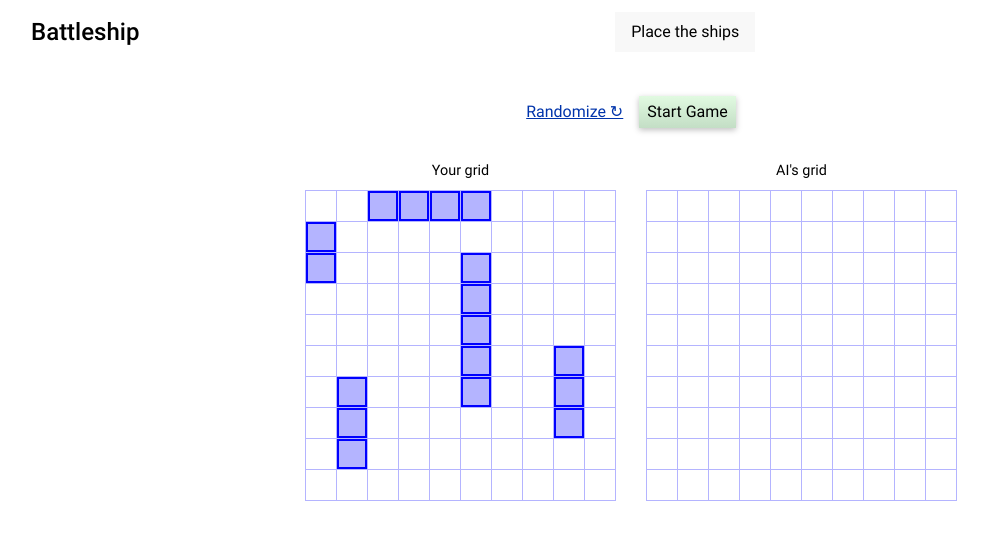
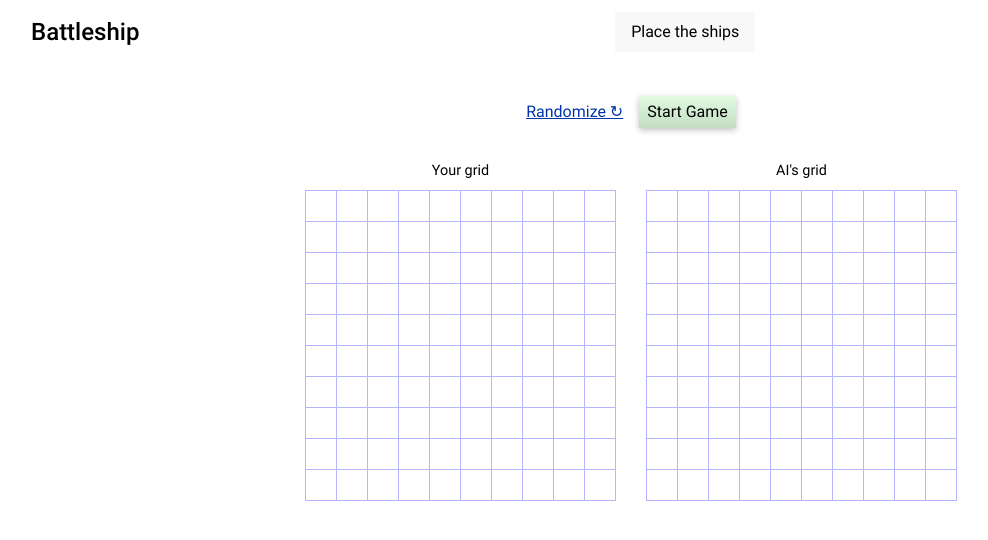
Before and after one commit to yppelu/odin-battleship, a React (Vite) app: page / in a window 1280 px wide. Shown: the top 540 px of the page, without its empty margins (9-997 px from the left). Built offline with nearby package versions, Linux system fonts and the light colour scheme.

Commit message:
Separate Ai move-making logic

```diff
--- a/src/App.jsx
+++ b/src/App.jsx
@@ -1,19 +1,16 @@
 import { useEffect, useState } from 'react';
 
 import Gameboard from './classes/Gameboard.js';
+import Ai from './classes/Ai.js';
 
 import Header from './components/Header/Header.jsx';
 import Main from './components/Main/Main.jsx';
 import GridControlsBlock from './components/GridControlsBlock/GridControlsBlock.jsx';
 
-const initialPlayersBoard = new Gameboard();
-initialPlayersBoard.placeRandomShips();
-const initialAiBoard = new Gameboard();
-initialAiBoard.placeRandomShips();
-
 function App() {
-  const [playersBoard, setPlayersBoard] = useState(initialPlayersBoard);
-  const [aiBoard, setAiBoard] = useState(initialAiBoard);
+  const [playersBoard, setPlayersBoard] = useState(new Gameboard());
+  const [aiBoard, setAiBoard] = useState(new Gameboard());
+  const [aiPlayer, setAiPlayer] = useState(new Ai());
   const [isGameOn, setIsGameOn] = useState(false);
   const [isPlayersTurn, setIsPlayersTurn] = useState(true);
   const [winner, setWinner] = useState('');
@@ -28,8 +25,7 @@ function App() {
       }
       if (moveResult === 2) {
         setAiBoard(newAiBoard);
-        setWinner('player');
-        setIsGameOn(false);
+        handleEndGame('player');
       }
     }
   }
@@ -46,59 +42,58 @@ function App() {
     setAiBoard(newAiBoard);
   }
 
-  function areBoardsNew() {
+  function areBoardsFresh() {
     const ai = aiBoard.getBoard();
     const player = playersBoard.getBoard();
+    let areShipsThere = false;
 
     for (let i = 0; i < ai.length; i++) {
       for (let j = 0; j < ai[i].length; j++) {
         if (ai[i][j] === 1 || ai[i][j] === 2 || player[i][j] === 1 || player[i][j] === 2) {
           return false;
         }
+        if (typeof ai[i][j] === 'object' && typeof player[i][j] === 'object') {
+          areShipsThere = true;
+        }
       }
     }
 
-    return true;
+    return (areShipsThere) ? true : false;
   }
 
   function handleStartGame() {
-    if (!areBoardsNew()) {
+    if (!areBoardsFresh()) {
       setNewRandomShips();
+    } else {
+      setWinner('');
     }
-    setWinner('');
+
+    setAiPlayer(new Ai());
     setIsPlayersTurn([true, false][Math.floor(Math.random() * 2)]);
     setIsGameOn(true);
   }
 
-  function handleEndGame() {
+  function handleEndGame(winner) {
+    if (winner) setWinner(winner);
     setIsGameOn(false);
   }
 
   useEffect(() => {
     if (!isPlayersTurn && isGameOn) {
-      const { sizeX, sizeY } = Gameboard.getBoardSize();
       const newPlayersBoard = Gameboard.cloneBoard(playersBoard);
+      const newAiPlayer = Ai.clone(aiPlayer);
 
-      let moveResult = 0;
-      while (moveResult === 0) {
-        const y = Math.floor(Math.random() * sizeX);
-        const x = Math.floor(Math.random() * sizeY);
-        moveResult = newPlayersBoard.receiveAttack(x, y);
-      }
+      const moveResult = newAiPlayer.makeMove(newPlayersBoard);
+
       setTimeout(() => {
-        if (moveResult === 1) {
-          setPlayersBoard(newPlayersBoard);
-          setIsPlayersTurn(true);
-        }
-        if (moveResult === 2) {
-          setPlayersBoard(newPlayersBoard);
-          setWinner('ai');
-          setIsGameOn(false);
-        }
+        setAiPlayer(newAiPlayer);
+        setPlayersBoard(newPlayersBoard);
+        if (moveResult === 1) setIsPlayersTurn(true);
+        if (moveResult === 2) handleEndGame('ai');
       }, 500);
 
     }
-  }, [isPlayersTurn, isGameOn, playersBoard]);
+  }, [isPlayersTurn, isGameOn, aiPlayer, playersBoard]);
 
   return (
     <>
--- /dev/null
+++ b/src/classes/Ai.js
@@ -0,0 +1,33 @@
+import Gameboard from './Gameboard';
+
+export default class Ai {
+  static clone(ai) {
+    const newAi = new Ai();
+    for (let i = 0; i < ai.length; i++) {
+      for (let j = 0; j < ai[i].length; j++) {
+        newAi._board[i][j] = ai[i][j];
+      }
+    }
+    return newAi;
+  }
+
+  constructor() {
+    this._board = Gameboard.getBoard();
+  }
+
+  makeMove(opponentsBoard) {
+    const { sizeX, sizeY } = Gameboard.getBoardSize();
+
+    let x, y;
+
+    let moveResult = 0;
+    while (moveResult === 0) {
+      y = Math.floor(Math.random() * sizeX);
+      x = Math.floor(Math.random() * sizeY);
+      moveResult = opponentsBoard.receiveAttack(x, y);
+    }
+
+    this._board[y][x] = opponentsBoard.getBoard()[y][x];
+    return moveResult;
+  }
+}
--- a/src/classes/Player.js
+++ /dev/null
@@ -1,5 +0,0 @@
-export default class Player {
-  makeMove(opponentBoard, x, y) {
-    return opponentBoard.receiveAttack(x, y);
-  }
-}
```
Also changed, not shown: src/classes/AiPlayer.js (deleted, +0 -16 lines).
